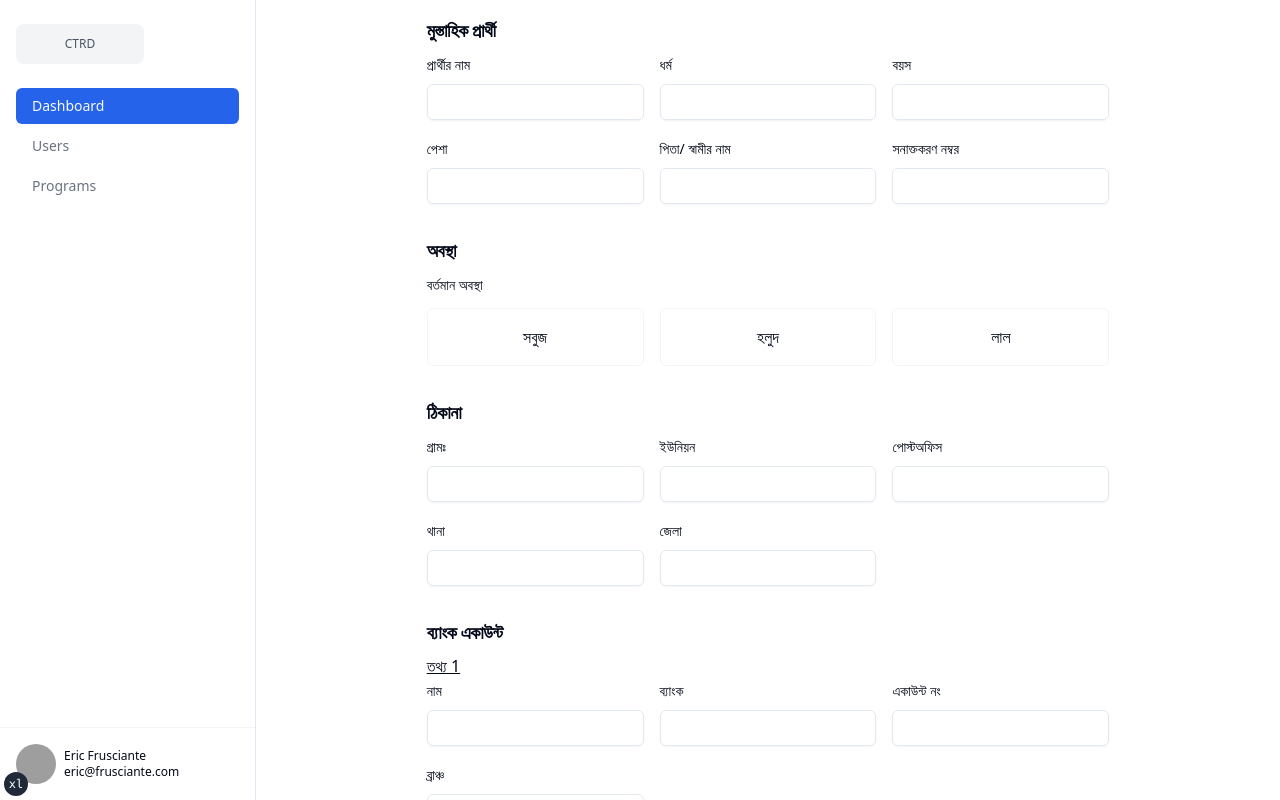
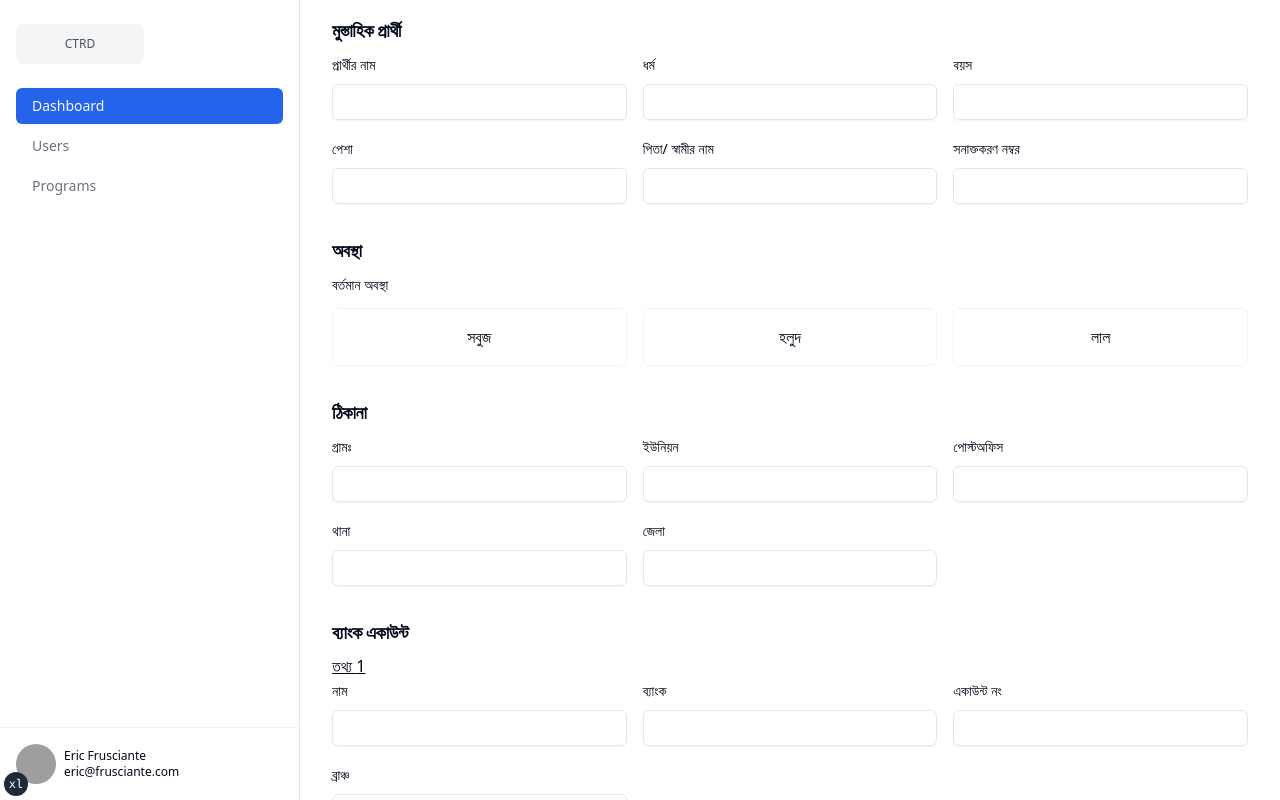
Before and after one commit to shahreaz0/ctrd-admin-panel, a Next.js app: page /dashboard in a window 1280 px wide. Built offline with nearby package versions, Linux system fonts and the light colour scheme; grey boxes are pictures that could not be loaded.

Commit message:
Sidebar hidden in md

```diff
--- a/app/(dashboard)/dashboard/components/create-mustahik-form.tsx
+++ b/app/(dashboard)/dashboard/components/create-mustahik-form.tsx
@@ -351,7 +351,7 @@ export default function AddMustahik() {
   return (
     <section>
       <Form {...form}>
-        <form onSubmit={form.handleSubmit(onSubmit)} className="m-auto w-2/3 space-y-8">
+        <form onSubmit={form.handleSubmit(onSubmit)} className="m-auto space-y-8 px-8 ">
           <section>
             <h1 className="mb-2 text-lg">মুস্তাহিক প্রার্থী</h1>
             <section className="grid grid-cols-3 gap-4">
--- a/app/(dashboard)/dashboard/components/mutahik-radio.tsx
+++ b/app/(dashboard)/dashboard/components/mutahik-radio.tsx
@@ -25,7 +25,7 @@ export default function MustahikRadio() {
               <RadioGroup
                 onValueChange={field.onChange}
                 defaultValue={field.value}
-                className="flex space-y-1"
+                className="flex flex-wrap space-y-1"
               >
                 <FormItem className="flex items-center space-x-3 space-y-0">
                   <FormControl>
--- a/app/(dashboard)/layout.tsx
+++ b/app/(dashboard)/layout.tsx
@@ -1,4 +1,5 @@
 import { ReactNode } from "react";
+import { Menu } from "lucide-react";
 
 import Sidebar from "@/components/sidebar";
 
@@ -7,10 +8,16 @@ type Props = {
 };
 export default function DashboardLayout(props: Props) {
   return (
-    <section className="flex ">
-      <Sidebar />
+    <section className="flex">
+      <section className="hidden md:block">
+        <Sidebar />
+      </section>
 
-      <section className="h-screen basis-4/5 overflow-auto border-red-700 py-4">
+      <section className="absolute right-8 top-4 z-50 block cursor-pointer md:hidden">
+        <Menu className="h-6 w-6 " />
+      </section>
+
+      <section className="h-screen w-full overflow-auto border-red-700 py-4">
         {props.children}
       </section>
     </section>
--- a/components/sidebar.tsx
+++ b/components/sidebar.tsx
@@ -10,7 +10,7 @@ export default function Sidebar() {
   const pathname = usePathname();
 
   return (
-    <div className="flex h-screen basis-1/5 flex-col justify-between border-e bg-white">
+    <div className="flex h-screen w-[300px] flex-col justify-between border-e bg-white">
       <div className="px-4 py-6">
         <Link href="/">
           <span className="grid h-10 w-32 place-content-center rounded-lg bg-gray-100 text-xs text-gray-600">
```
